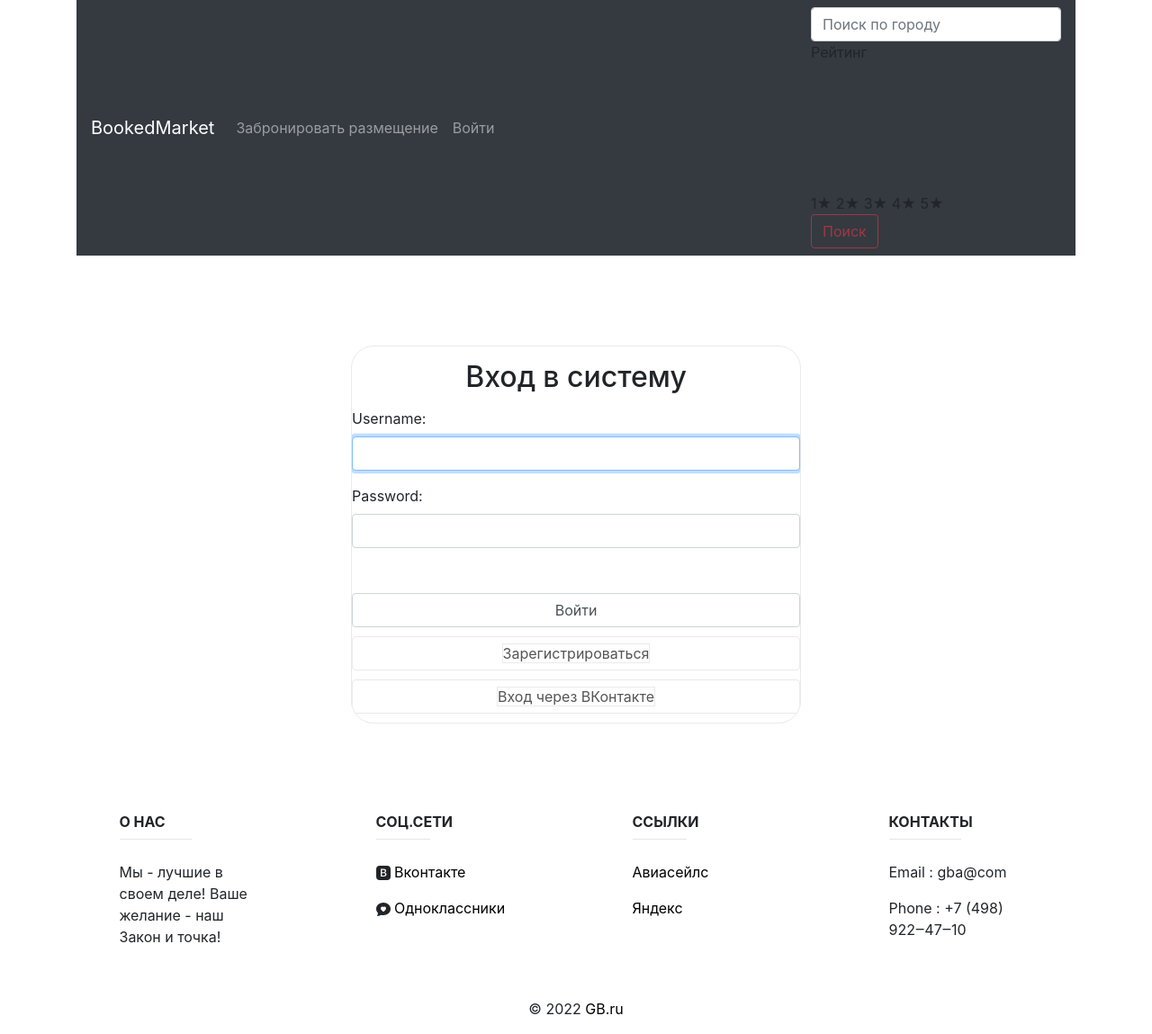
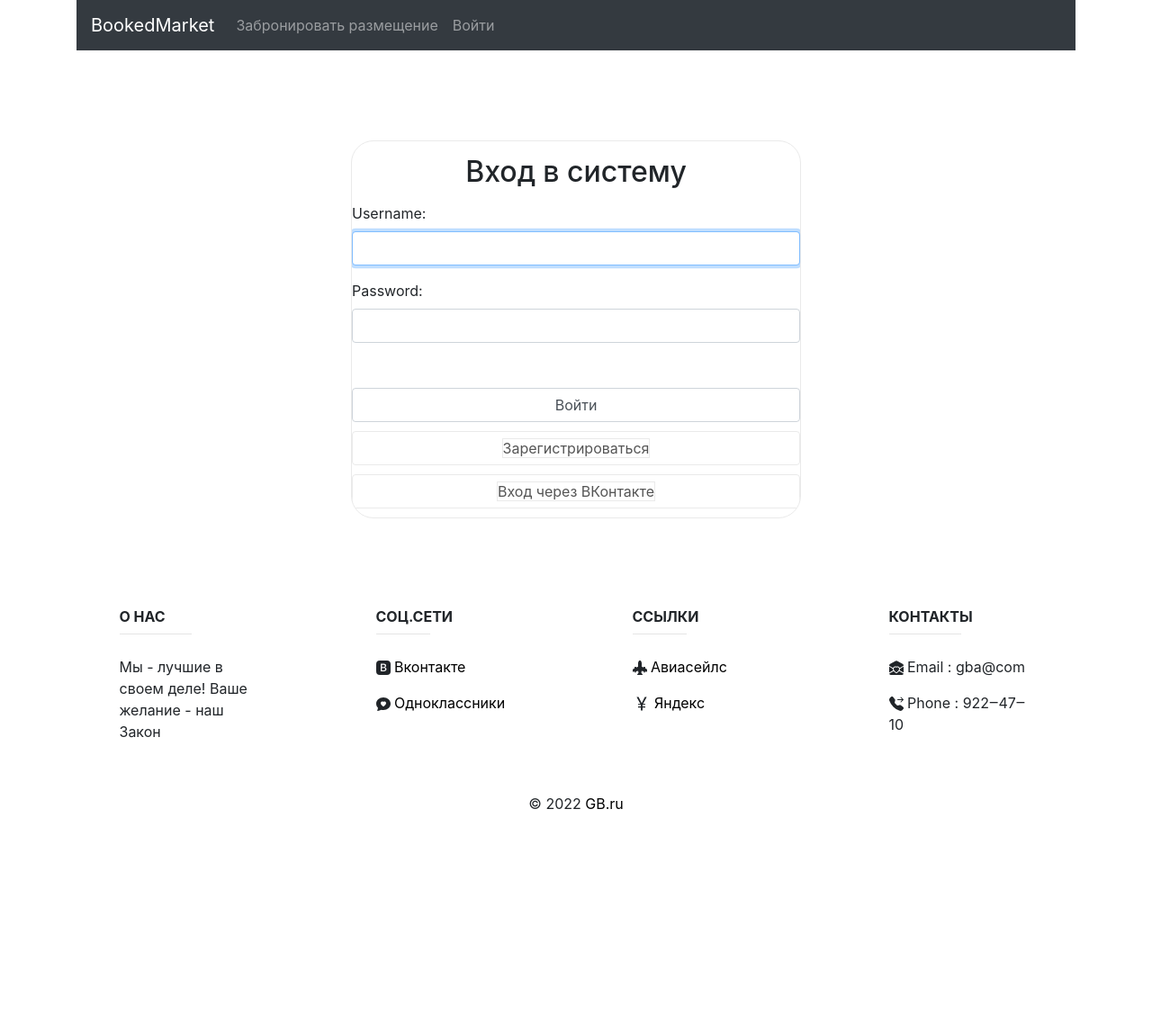
Before and after one commit to Ruslan-creator/BookedMarket, a Django app: page /auth/login/ in a window 1280 px wide. Shown: the whole page at 90% size. After the commit the page ends 899 px from the top, so only its background shows below. Run offline with Django 3.2, Linux system fonts and the light colour scheme; tables that the repository leaves empty hold one stand-in row (values such as "Sample post"); some libraries are stand-ins or nearby versions.

Commit message:
new updates

```diff
--- a/market_prj/mainapp/templates/mainapp/base.html
+++ b/market_prj/mainapp/templates/mainapp/base.html
@@ -59,7 +59,7 @@
     {% include 'mainapp/includes/inc_centers.html' %}
 
     {%endblock%}
-    <script src="{% static 'js/topForm.js' %}"></script> \
+    <script src="{% static 'js/topForm.js' %}"></script>
 </div>
 </body>
 
--- a/market_prj/mainapp/templates/mainapp/includes/inc_footer.html
+++ b/market_prj/mainapp/templates/mainapp/includes/inc_footer.html
@@ -5,7 +5,7 @@
                 <h6 class="text-uppercase font-weight-bold">О нас</h6>
                 <hr class="deep-purple accent-2 mb-4 mt-0
                          d-inline-block mx-auto" style="width: 80px;">
-                <p>Мы - лучшие в своем деле! Ваше желание - наш Закон и точка!</p>
+                <p>Мы - лучшие в своем деле! Ваше желание - наш Закон</p>
 
             </div>
             <div class="col-md-3 col-lg-2 col-xl-2 mx-auto mb-4">
@@ -30,9 +30,15 @@
                 <hr class="deep-black accent-2 mb-4 mt-0
                         d-inline-block mx-auto" style="width: 60px;">
                 <p>
+                    <svg xmlns="http://www.w3.org/2000/svg" width="16" height="16" fill="currentColor" class="bi bi-airplane-engines-fill" viewBox="0 0 16 16">
+  <path d="M8 0c-.787 0-1.292.592-1.572 1.151A4.347 4.347 0 0 0 6 3v3.691l-2 1V7.5a.5.5 0 0 0-.5-.5h-1a.5.5 0 0 0-.5.5v1.191l-1.17.585A1.5 1.5 0 0 0 0 10.618V12a.5.5 0 0 0 .582.493l1.631-.272.313.937a.5.5 0 0 0 .948 0l.405-1.214 2.21-.369.375 2.253-1.318 1.318A.5.5 0 0 0 5.5 16h5a.5.5 0 0 0 .354-.854l-1.318-1.318.375-2.253 2.21.369.405 1.214a.5.5 0 0 0 .948 0l.313-.937 1.63.272A.5.5 0 0 0 16 12v-1.382a1.5 1.5 0 0 0-.83-1.342L14 8.691V7.5a.5.5 0 0 0-.5-.5h-1a.5.5 0 0 0-.5.5v.191l-2-1V3c0-.568-.14-1.271-.428-1.849C9.292.591 8.787 0 8 0Z"/>
+</svg>
                     <a href="https://www.aviasales.ru/" target="_blank" style='color:black; text-decoration:none'>Авиасейлс</a>
                 </p>
                 <p>
+                    <svg xmlns="http://www.w3.org/2000/svg" width="20" height="20" fill="currentColor" class="bi bi-currency-yen" viewBox="0 0 16 16">
+  <path d="M8.75 14v-2.629h2.446v-.967H8.75v-1.31h2.445v-.967H9.128L12.5 2h-1.699L8.047 7.327h-.086L5.207 2H3.5l3.363 6.127H4.778v.968H7.25v1.31H4.78v.966h2.47V14h1.502z"/>
+</svg>
                     <a href="https://travel.yandex.ru/hotels/" target="_blank" style='color:black; text-decoration:none'>Яндекс</a>
                 </p>
             </div>
@@ -40,10 +46,17 @@
                 <h6 class="text-uppercase font-weight-bold">Контакты</h6>
                 <hr class="deep-purple accent-2 mb-4 mt-0 d-inline-block mx-auto" style="width: 80px;">
                 <p>
+                    <svg xmlns="http://www.w3.org/2000/svg" width="16" height="16" fill="currentColor" class="bi bi-envelope-open-heart-fill" viewBox="0 0 16 16">
+  <path d="M8.941.435a2 2 0 0 0-1.882 0l-6 3.2A2 2 0 0 0 0 5.4v.313l4.222 2.475c.024-.058.05-.114.08-.17.665-1.3 2.362-1.917 3.698-1.25 1.336-.667 3.033-.05 3.699 1.25a3.3 3.3 0 0 1 .08.17L16 5.713V5.4a2 2 0 0 0-1.059-1.765l-6-3.2ZM0 6.873l4 2.344c-.012.542.124 1.117.416 1.694l.004.006L0 13.372v-6.5Zm.059 7.611 4.9-2.723c.563.73 1.383 1.467 2.49 2.198l.551.365.551-.365c1.107-.73 1.927-1.467 2.49-2.198l4.9 2.723A2 2 0 0 1 14 16H2a2 2 0 0 1-1.941-1.516ZM16 13.372l-4.42-2.455.004-.006c.292-.577.428-1.152.415-1.694L16 6.873v6.5Z"/>
+  <path d="M8 7.993c1.664-1.711 5.825 1.283 0 5.132-5.825-3.85-1.664-6.843 0-5.132Z"/>
+</svg>
                    Email : gba@com
                 </p>
                 <p>
-                    Phone : +7 (498) 922‒47‒10
+                    <svg xmlns="http://www.w3.org/2000/svg" width="16" height="16" fill="currentColor" class="bi bi-telephone-forward-fill" viewBox="0 0 16 16">
+  <path fill-rule="evenodd" d="M1.885.511a1.745 1.745 0 0 1 2.61.163L6.29 2.98c.329.423.445.974.315 1.494l-.547 2.19a.678.678 0 0 0 .178.643l2.457 2.457a.678.678 0 0 0 .644.178l2.189-.547a1.745 1.745 0 0 1 1.494.315l2.306 1.794c.829.645.905 1.87.163 2.611l-1.034 1.034c-.74.74-1.846 1.065-2.877.702a18.634 18.634 0 0 1-7.01-4.42 18.634 18.634 0 0 1-4.42-7.009c-.362-1.03-.037-2.137.703-2.877L1.885.511zm10.761.135a.5.5 0 0 1 .708 0l2.5 2.5a.5.5 0 0 1 0 .708l-2.5 2.5a.5.5 0 0 1-.708-.708L14.293 4H9.5a.5.5 0 0 1 0-1h4.793l-1.647-1.646a.5.5 0 0 1 0-.708z"/>
+</svg>
+                    Phone : 922‒47‒10
                 </p>
 
             </div>
--- a/market_prj/mainapp/templates/mainapp/includes/inc_menu.html
+++ b/market_prj/mainapp/templates/mainapp/includes/inc_menu.html
@@ -1,5 +1,5 @@
 <div class="">
-<nav class="navbar navbar-expand-lg navbar-dark bg-dark ">
+<nav class="navbar navbar-expand-lg navbar-dark bg-dark">
     <button class="navbar-toggler" type="button" data-toggle="collapse"
             data-target="#navbarTogglerDemo01"
             aria-controls="navbarTogglerDemo01" aria-expanded="false"
@@ -44,37 +44,37 @@
             </li>
 
         </ul>
-        <form class="amm-custom-form" method="get" action="{% url 'acc:index' %}">
-            <div class="ammo-combo-part">
-                <input id="q-search" class="form-control mr-sm-1 "
-                       type="search" placeholder="Поиск по городу" aria-label="Search"
-                       name="q">
-                <div class="ammo-query">
-                    <div class="star-rating">
-                        <div>
-                            <p class="title">Рейтинг</p>
-                            <div class="star-list">
-                                <span data-star="1" class="sltru-start">1★</span>
-                                <span data-star="2" class="sltru-start">2★</span>
-                                <span data-star="3" class="sltru-start">3★</span>
-                                <span data-star="4" class="sltru-start">4★</span>
-                                <span data-star="5" class="sltru-start">5★</span>
-                            </div>
-                        </div>
-                    </div>
-                    <div class="amm-slider-range">
-                        <input type="hidden" class="range-slider" value="10000" />
-                    </div>
-                </div>
-            </div>
+<!--        <form class="amm-custom-form" method="get" action="{% url 'acc:index' %}">-->
+<!--            <div class="ammo-combo-part">-->
+<!--                <input id="q-search" class="form-control mr-sm-1 "-->
+<!--                       type="search" placeholder="Поиск по городу" aria-label="Search"-->
+<!--                       name="q">-->
+<!--                <div class="ammo-query">-->
+<!--                    <div class="star-rating">-->
+<!--                        <div>-->
+<!--                            <p class="title">Рейтинг</p>-->
+<!--                            <div class="star-list">-->
+<!--                                <span data-star="1" class="sltru-start">1★</span>-->
+<!--                                <span data-star="2" class="sltru-start">2★</span>-->
+<!--                                <span data-star="3" class="sltru-start">3★</span>-->
+<!--                                <span data-star="4" class="sltru-start">4★</span>-->
+<!--                                <span data-star="5" class="sltru-start">5★</span>-->
+<!--                            </div>-->
+<!--                        </div>-->
+<!--                    </div>-->
+<!--                    <div class="amm-slider-range">-->
+<!--                        <input type="hidden" class="range-slider" value="10000" />-->
+<!--                    </div>-->
+<!--                </div>-->
+<!--            </div>-->
 
-            <input  id="low_price" type="hidden" name="price__lte" placeholder="минимальная цена">
-            <input id="high_price" type="hidden" name="price__gte" placeholder="максимальная цена">
-            <input id="rating" type="hidden" name="rating" placeholder="рейтинг" value="">
+<!--            <input  id="low_price" type="hidden" name="price__lte" placeholder="минимальная цена">-->
+<!--            <input id="high_price" type="hidden" name="price__gte" placeholder="максимальная цена">-->
+<!--            <input id="rating" type="hidden" name="rating" placeholder="рейтинг" value="">-->
 
-            <button id="search-btn" class="btn btn-outline-danger my-2 my-sm-0 disabled"
-                    type="submit">Поиск</button>
-        </form>
+<!--            <button id="search-btn" class="btn btn-outline-danger my-2 my-sm-0 disabled"-->
+<!--                    type="submit">Поиск</button>-->
+<!--        </form>-->
 
     </div>
 </nav>
--- a/market_prj/ordersapp/templates/ordersapp/order_list.html
+++ b/market_prj/ordersapp/templates/ordersapp/order_list.html
@@ -7,6 +7,7 @@
         Ваши заказы,
             {{ user|title }}
     </div>
+<!--<p style="padding-top:15px;font-weight: bold;color: #dc3545">{{ user|title }}, в связи с уходом международных платежных систем Visa и Mastercard с российского рынка, приём платежей временно недоступен. Приносим свои извинения за временные неудобства</p>-->
     <table class="table orders_list">
         <thead>
         <tr>
@@ -48,7 +49,7 @@
         {% endfor %}
         </tbody>
     </table>
-    <button class="btn btn-default btn-round">
+    <button class="btn btn-default btn-round" >
         <a href="{% url 'main' %}">
             на главную
         </a>
--- a/market_prj/static/css/form.css
+++ b/market_prj/static/css/form.css
@@ -2,6 +2,8 @@
     display: flex;
     align-items: center;
     padding: 10px 0;
+    padding-left: 599px;
+    margin-top: -19px;
 }
 
 .ammo-combo-part {
@@ -93,7 +95,7 @@
 
 
 .accommodations-star-rating {
-    color: #fcbc0c;
+    color: red;
 }
 
 .empty-accommodations {
```
Also changed, not shown: market_prj/mainapp/templates/mainapp/accommodations.html (+34 -1 lines), market_prj/mainapp/templates/mainapp/includes/inc_centers.html (+8 -8 lines), market_prj/static/css/bootstrap.css, market_prj/static/css/bootstrap.min.css.
